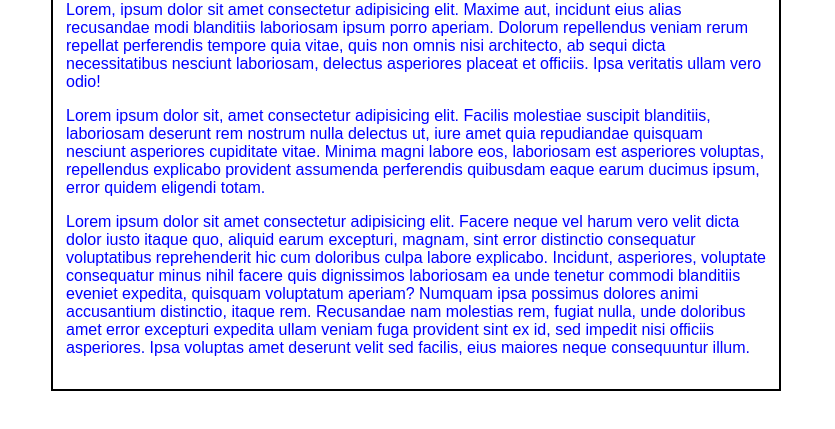
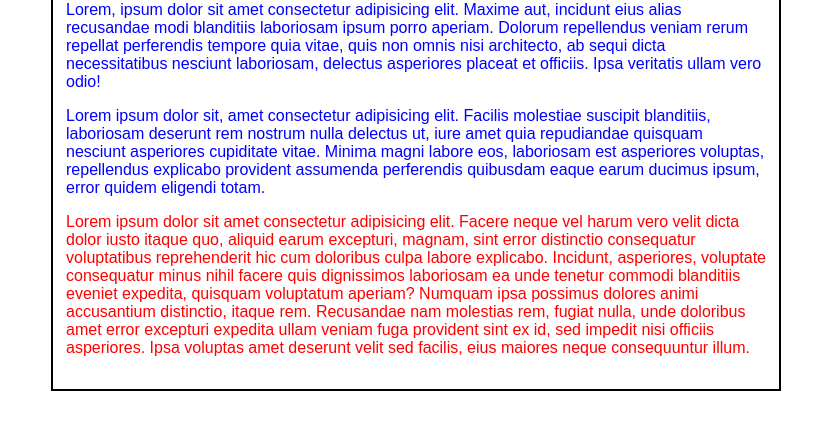
Before and after one commit to jostin987456321/nuestro-blog, a plain HTML site: page index.html in a window 1280 px wide. Shown: the part 205-634 px from the top of the page, without its empty margins (224-1059 px from the left). Drawn offline with Linux system fonts and the light colour scheme.

Commit message:
cambio de color

```diff
--- a/style.css
+++ b/style.css
@@ -25,3 +25,7 @@
     margin: 0 auto;
     color: red;
 }
+
+p:nth-child(4){
+    color: red;
+}
```
